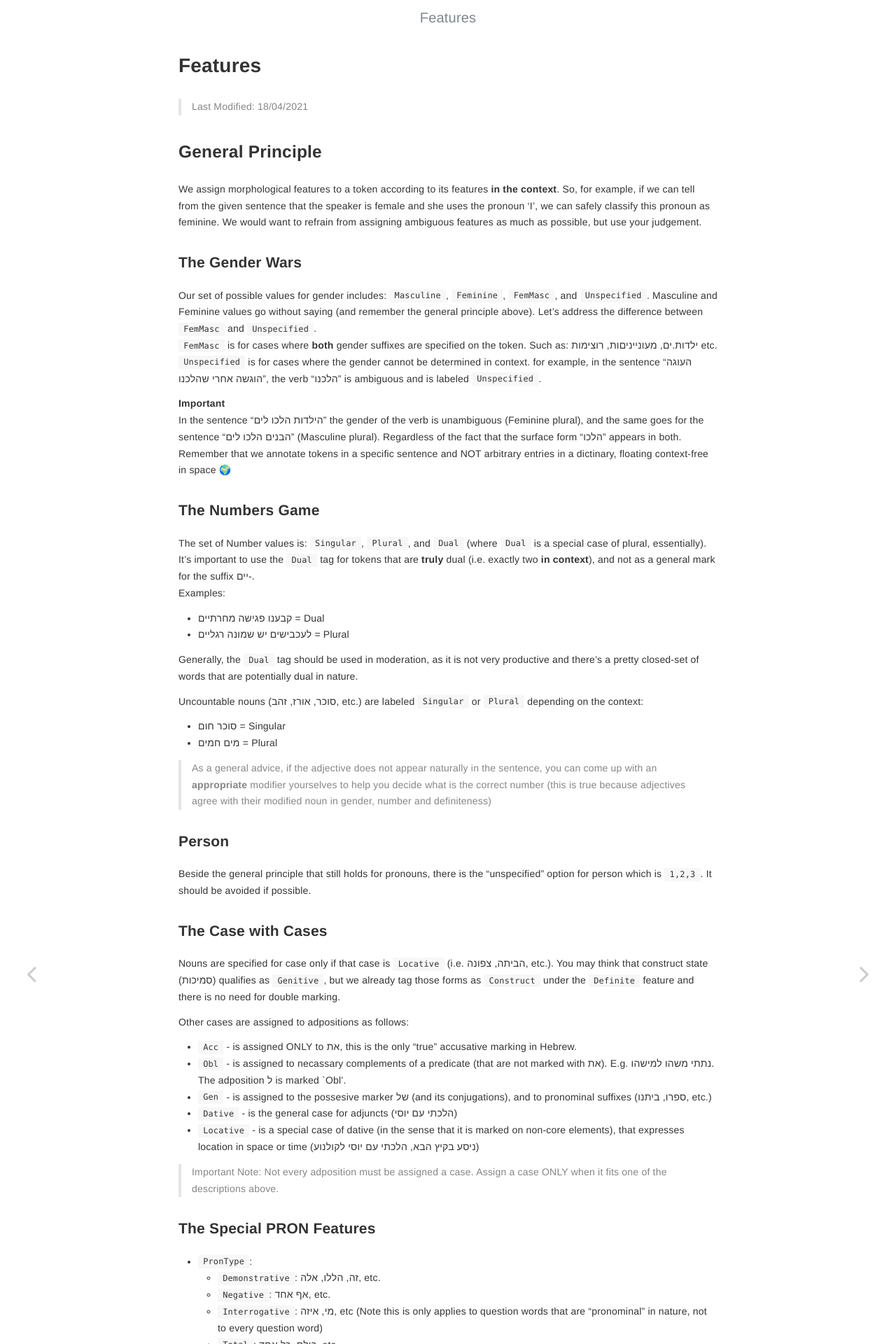
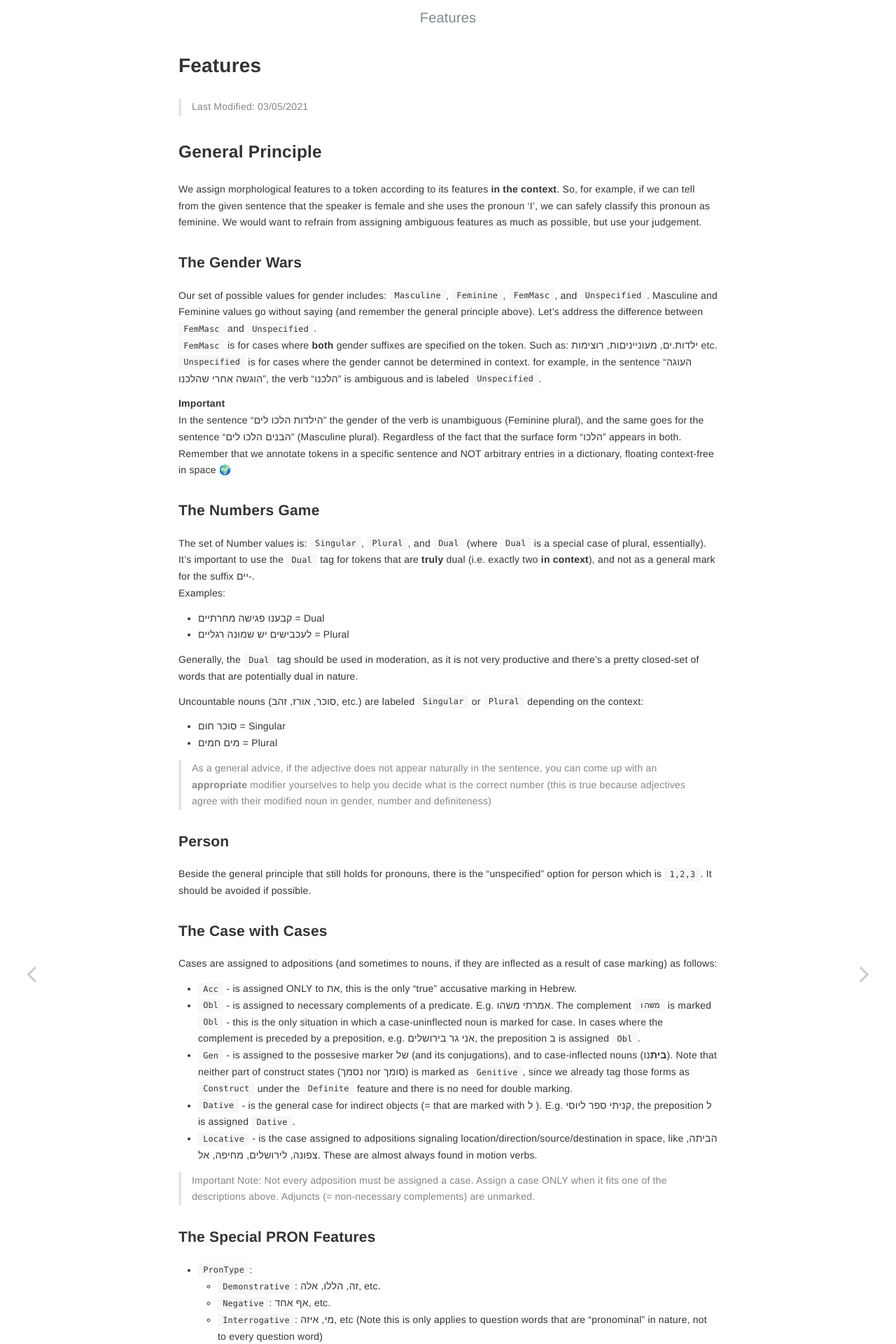
Before and after one commit to tsachil/hebrew-guidelines, a Jekyll site: the page built from _posts/2021-04-07-features.md, in a window 1280 px wide. Shown: the top 1920 px of the page at 70% size. Built offline with Jekyll 4.4.1, drawn with Linux system fonts in a browser that asks for light colours; emoji names are drawn with the system emoji font.

Commit message:
updated features for cases

```diff
--- a/_posts/2021-04-07-features.md
+++ b/_posts/2021-04-07-features.md
@@ -6,7 +6,7 @@ category: morphology
 layout: post
 ---
 
-> Last Modified: 18/04/2021
+> Last Modified: 03/05/2021
 
 
 ## General Principle
@@ -20,7 +20,7 @@ Masculine and Feminine values go without saying (and remember the general princi
 `Unspecified` is for cases where the gender cannot be determined in context. for example, in the sentence "העוגה הוגשה אחרי שהלכנו", the verb "הלכנו" is ambiguous and is labeled `Unspecified`.<br>
 
 **Important**<br>
-In the sentence "הילדות הלכו לים" the gender of the verb is unambiguous (Feminine plural), and the same goes for the sentence "הבנים הלכו לים" (Masculine plural). Regardless of the fact that the surface form "הלכו" appears in both. Remember that we annotate tokens in a specific sentence and NOT arbitrary entries in a dictinary, floating context-free in space :earth_africa:
+In the sentence "הילדות הלכו לים" the gender of the verb is unambiguous (Feminine plural), and the same goes for the sentence "הבנים הלכו לים" (Masculine plural). Regardless of the fact that the surface form "הלכו" appears in both. Remember that we annotate tokens in a specific sentence and NOT arbitrary entries in a dictionary, floating context-free in space :earth_africa:
 
 
 ### The Numbers Game
@@ -44,17 +44,15 @@ Beside the general principle that still holds for pronouns, there is the "unspec
 
 
 ### The Case with Cases
-Nouns are specified for case only if that case is `Locative` (i.e. הביתה, צפונה, etc.). You may think that construct state (סמיכות) qualifies as `Genitive`, but we already tag those forms as `Construct` under the `Definite` feature and there is no need for double marking.
-
-Other cases are assigned to adpositions as follows:
+Cases are assigned to adpositions (and sometimes to nouns, if they are inflected as a result of case marking) as follows:
 
 - `Acc` - is assigned ONLY to את, this is the only "true" accusative marking in Hebrew.
-- `Obl` - is assigned to necassary complements of a predicate (that are not marked with את). E.g. נתתי משהו למישהו. The adposition ל is marked `Obl'.
-- `Gen` - is assigned to the possesive marker של (and its conjugations), and to pronominal suffixes (ספרו, ביתנו, etc.)
-- `Dative` - is the general case for adjuncts (הלכתי עם יוסי)
-- `Locative` - is a special case of dative (in the sense that it is marked on non-core elements), that expresses location in space or time (ניסע בקיץ הבא, הלכתי עם יוסי לקולנוע)
+- `Obl` - is assigned to necessary complements of a predicate. E.g. אמרתי משהו. The complement `משהו` is marked `Obl` - this is the only situation in which a case-uninflected noun is marked for case. In cases where the complement is preceded by a preposition, e.g. אני גר בירושלים, the preposition ב is assigned `Obl`.
+- `Gen` - is assigned to the possesive marker של (and its conjugations), and to case-inflected nouns (**בית**נו). Note that neither part of construct states (נסמך nor סומך) is marked as `Genitive`, since we already tag those forms as `Construct` under the `Definite` feature and there is no need for double marking.
+- `Dative` - is the general case for indirect objects (= that are marked with ל ). E.g. קניתי ספר ליוסי, the preposition ל is assigned `Dative`.
+- `Locative` - is the case assigned to adpositions signaling location/direction/source/destination in space, like הביתה, צפונה, לירושלים, מחיפה, אל. These are almost always found in motion verbs.
 
-> Important Note: Not every adposition must be assigned a case. Assign a case ONLY when it fits one of the descriptions above.
+> Important Note: Not every adposition must be assigned a case. Assign a case ONLY when it fits one of the descriptions above. Adjuncts (= non-necessary complements) are unmarked.
 
 
 ### The Special PRON Features
```
